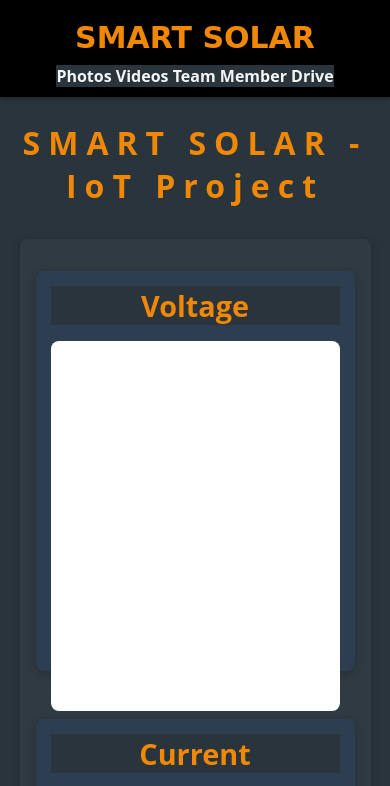
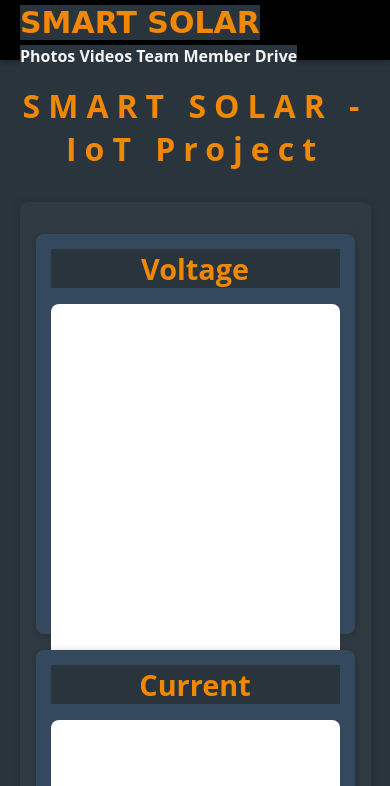
Before and after one commit to Shinjan-saha/Somou-CR-NBA-IOT-project, a plain HTML site: page index.html in a window 390 px wide. Shown: the top 786 px of the page. Drawn offline with nearby package versions, Linux system fonts and the light colour scheme; no server answers.

Commit message:
Some changes updated

```diff
--- a/index.html
+++ b/index.html
@@ -14,47 +14,6 @@
             font-family: 'Open Sans', sans-serif;
             background-color: #29343d;
             color: #ffffff;
-        }
-
-        #navbar {
-            background-color: black;
-            height: 60px;
-            position: relative;
-            top: 0px;
-            display: flex;
-            align-items: center;
-            justify-content: space-between;
-            padding: 0 20px;
-        }
-
-        button {
-            background-color: #f08804;
-            color: white;
-            border: none;
-            padding: 5px 10px;
-            border-radius: 4px;
-            cursor: pointer;
-        }
-
-        #logo {
-            color: #f08804;
-            font-size: 30px;
-            font-family: cursive;
-        }
-
-        a {
-            margin-right: 20px;
-            color: whitesmoke;
-            font-weight: bold;
-            text-decoration: none;
-            background: none;
-        }
-
-        #navbar input {
-            padding: 5px;
-            border-radius: 4px;
-            border: 1px solid #ccc;
-            margin-right: 10px;
         }
 
         body {
@@ -77,31 +36,21 @@
         }
 
         .chart-container {
-            width: 80%;
             margin: 2rem auto;
-            background-color: #2c3e50;
             padding: 20px;
             border-radius: 8px;
         }
 
         canvas {
+            width: 100% !important;
+            height: 400px !important;
+            display: block;
             background-color: #ffffff;
             padding: 10px;
             border-radius: 8px;
         }
 
         @media (max-width: 768px) {
-            #navbar {
-                flex-direction: column;
-                height: auto;
-                padding: 10px;
-            }
-
-            #navbar a, #navbar input, button {
-                margin: 10px 0;
-                text-align: center;
-            }
-
             h1 {
                 font-size: 2rem;
                 margin: 1.5rem 1rem;
@@ -109,17 +58,11 @@
 
             .main-container {
                 padding: 1rem;
-                grid-template-columns: 1fr;
             }
 
             .chart-container {
-                width: 100%;
                 margin: 1rem 0;
                 padding: 15px;
-            }
-
-            a {
-                margin-right: 0;
             }
         }
     </style>
@@ -134,7 +77,6 @@
                 <a href="#">Videos</a>
                 <a href="/team.html">Team Member</a>
                 <a href="#">Drive</a>
-
             </div>
         </div>
     </header>
@@ -155,10 +97,6 @@
             <canvas id="chart3"></canvas>
         </div>
     </div>
-
-
-
-
 
     <script>
         async function fetchData(fieldNumber) {
--- a/style.css
+++ b/style.css
@@ -1,4 +1,3 @@
-
 * {
   padding: 0;
   margin: 0;
@@ -8,7 +7,6 @@
   background-color: #29343d;
   color: #ffffff;
 }
-
 
 body {
   text-align: center;
@@ -20,7 +18,6 @@ h1 {
   margin: 2rem 0;
   color: #f08804;
 }
-
 
 #navbar {
   background-color: black;
@@ -66,21 +63,16 @@ button:hover {
   transform: scale(1.05);
 }
 
-
 .main-container {
   width: 90%;
   margin: 2rem auto;
   padding: 2rem;
   color: #717388;
   font-size: 1.2rem;
-  display: grid;
-  grid-template-columns: repeat(auto-fill, minmax(300px, 1fr));
-  grid-gap: 16px;
   background: rgba(107, 107, 107, 0.1);
   border-radius: 8px;
   box-shadow: 0 2px 10px rgba(0, 0, 0, 0.2);
 }
-
 
 .chart-container {
   background-color: #34495e;
@@ -89,13 +81,13 @@ button:hover {
   box-shadow: 0 2px 10px rgba(0, 0, 0, 0.2);
   position: relative;
   height: 400px;
+  margin-bottom: 20px; /* Ensure spacing between charts */
 }
 
 .chart-container h2 {
   color: #f08804;
   margin-bottom: 1rem;
 }
-
 
 canvas {
   width: 100% !important;
@@ -105,27 +97,14 @@ canvas {
   border-radius: 8px;
 }
 
-
-.grid-item {
-  display: flex;
-  justify-content: center;
-  align-items: center;
-  text-align: center;
-  background: #2c3e50;
-  border-radius: 8px;
-  padding: 1rem;
-  transition: color 0.3s, background-color 0.3s;
-}
-
-.grid-item:hover {
-  color: #ffffff;
-  background-color: #34495e;
-}
-
-
 @media (max-width: 768px) {
   .main-container {
-      grid-template-columns: 1fr;
+      padding: 1rem;
+  }
+
+  .chart-container {
+      margin: 1rem 0;
+      padding: 15px;
   }
 }
 
```
